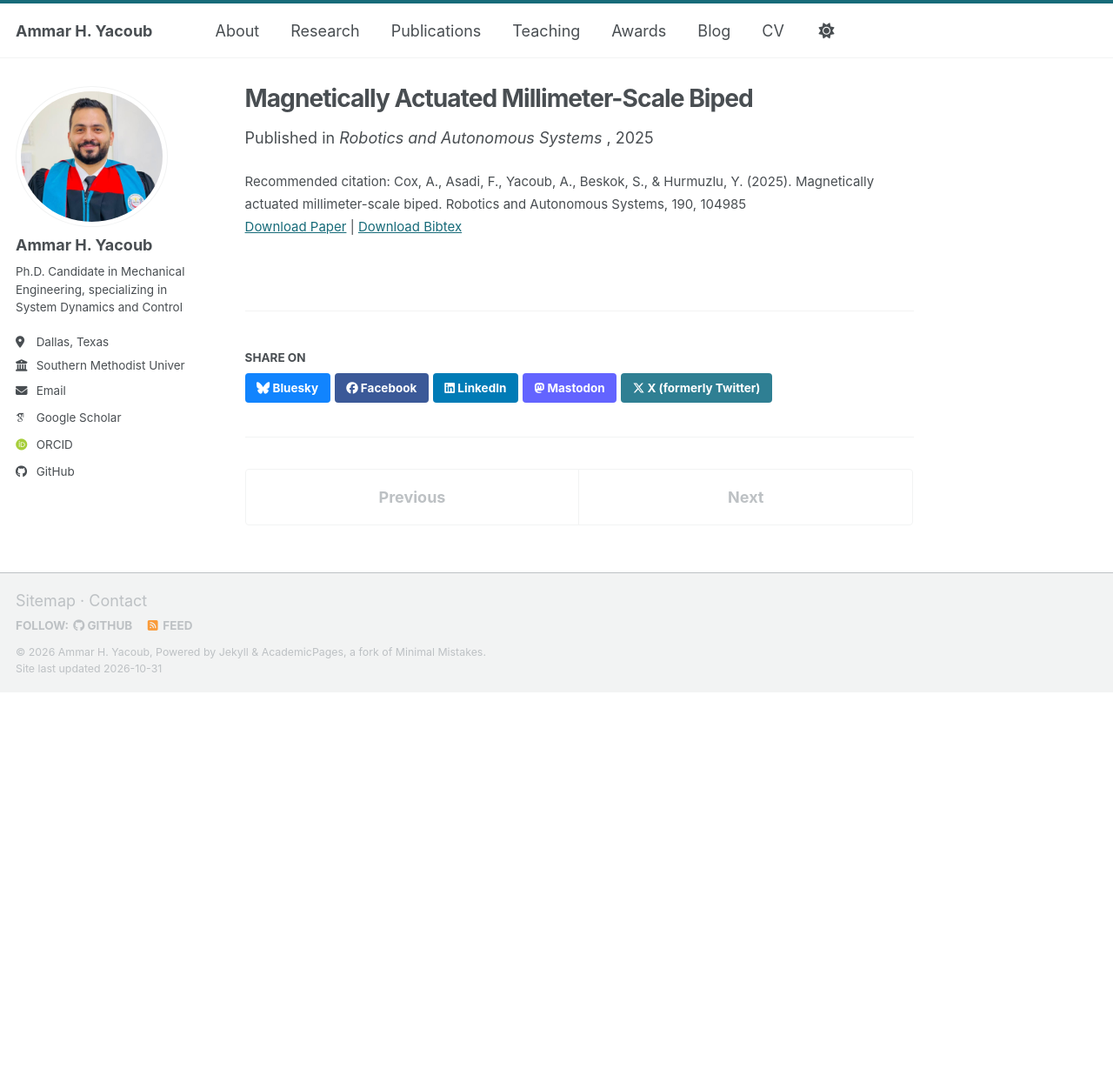
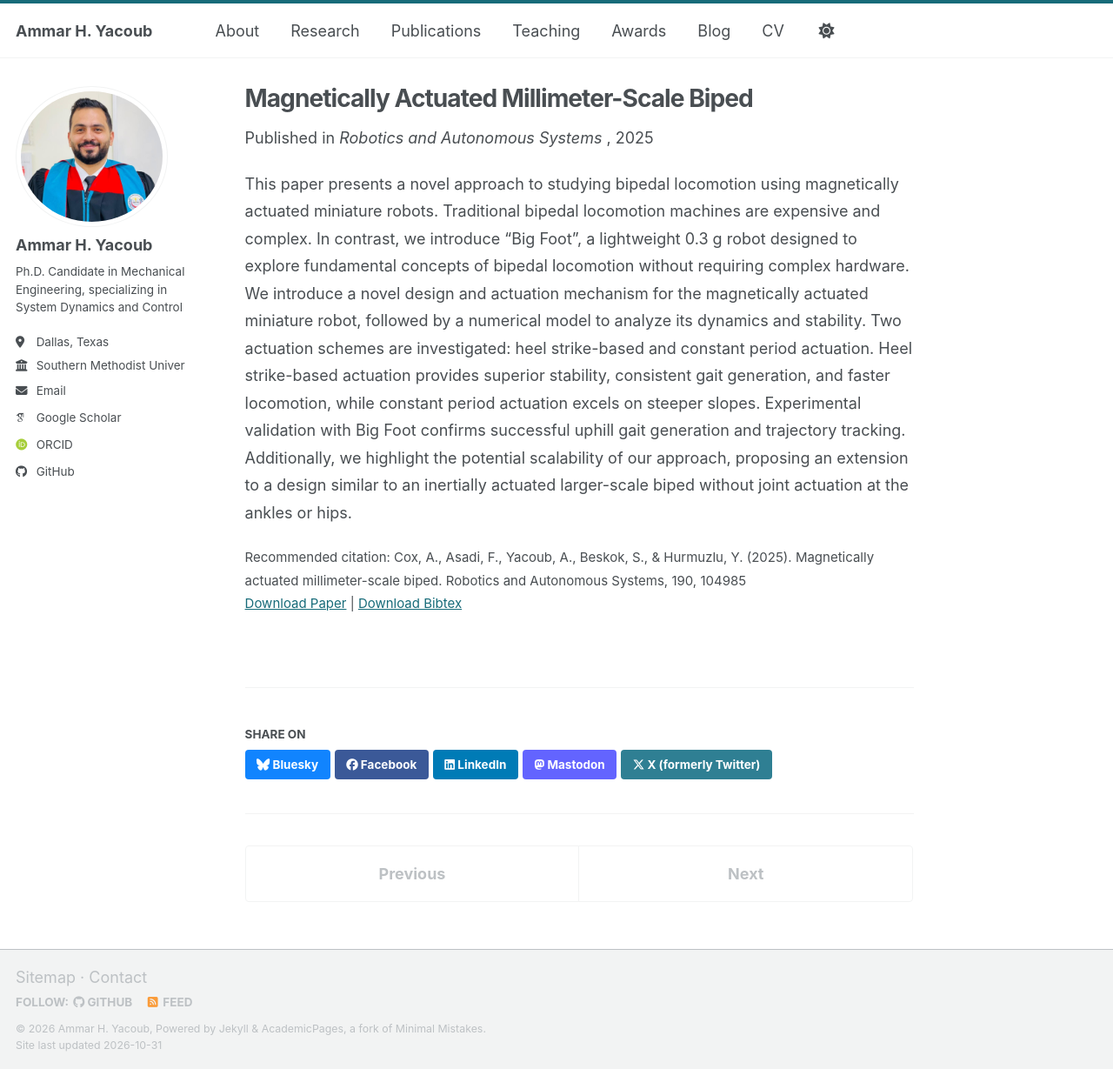
Before and after one commit to AmmarYacoub/AmmarYacoub.github.io, a Jekyll site: the page built from _publications/Magnetically.md, in a window 1280 px wide and 1229 px high. Shown: the whole window at 87% size. Built offline with Jekyll 4.4.1, drawn with Linux system fonts in a browser that asks for light colours; some web fonts are replaced; a script bundle is joined from its source files by our own code; library files that are not in the unit come from our copies.

Commit message:
Enhance excerpt with detailed study findings
Expanded the excerpt to include details on design, actuation mechanisms, and experimental validation of the miniature robot.

```diff
--- a/_publications/Magnetically.md
+++ b/_publications/Magnetically.md
@@ -3,10 +3,11 @@ title: "Magnetically Actuated Millimeter-Scale Biped"
 collection: publications
 category: manuscripts
 permalink: /publication/2009-10-01-paper-title-number-1
-excerpt: This paper presents a novel approach to studying bipedal locomotion using magnetically actuated miniature robots. Traditional bipedal locomotion machines are expensive and complex. In contrast, we introduce “Big Foot”, a lightweight 0.3 g robot designed to explore fundamental concepts of bipedal locomotion without requiring complex hardware.
 date: 2025-08-01
 venue: 'Robotics and Autonomous Systems '
 paperurl: 'https://www.sciencedirect.com/science/article/abs/pii/S0921889025000715'
 bibtexurl: 'https://AmmarYacoub.github.io/files/Magnetically_actuated.bib'
 citation: 'Cox, A., Asadi, F., Yacoub, A., Beskok, S., & Hurmuzlu, Y. (2025). Magnetically actuated millimeter-scale biped. Robotics and Autonomous Systems, 190, 104985'
 ---
+This paper presents a novel approach to studying bipedal locomotion using magnetically actuated miniature robots. Traditional bipedal locomotion machines are expensive and complex. In contrast, we introduce “Big Foot”, a lightweight 0.3 g robot designed to explore fundamental concepts of bipedal locomotion without requiring complex hardware.
+We introduce a novel design and actuation mechanism for the magnetically actuated miniature robot, followed by a numerical model to analyze its dynamics and stability. Two actuation schemes are investigated: heel strike-based and constant period actuation. Heel strike-based actuation provides superior stability, consistent gait generation, and faster locomotion, while constant period actuation excels on steeper slopes. Experimental validation with Big Foot confirms successful uphill gait generation and trajectory tracking. Additionally, we highlight the potential scalability of our approach, proposing an extension to a design similar to an inertially actuated larger-scale biped without joint actuation at the ankles or hips.
```
